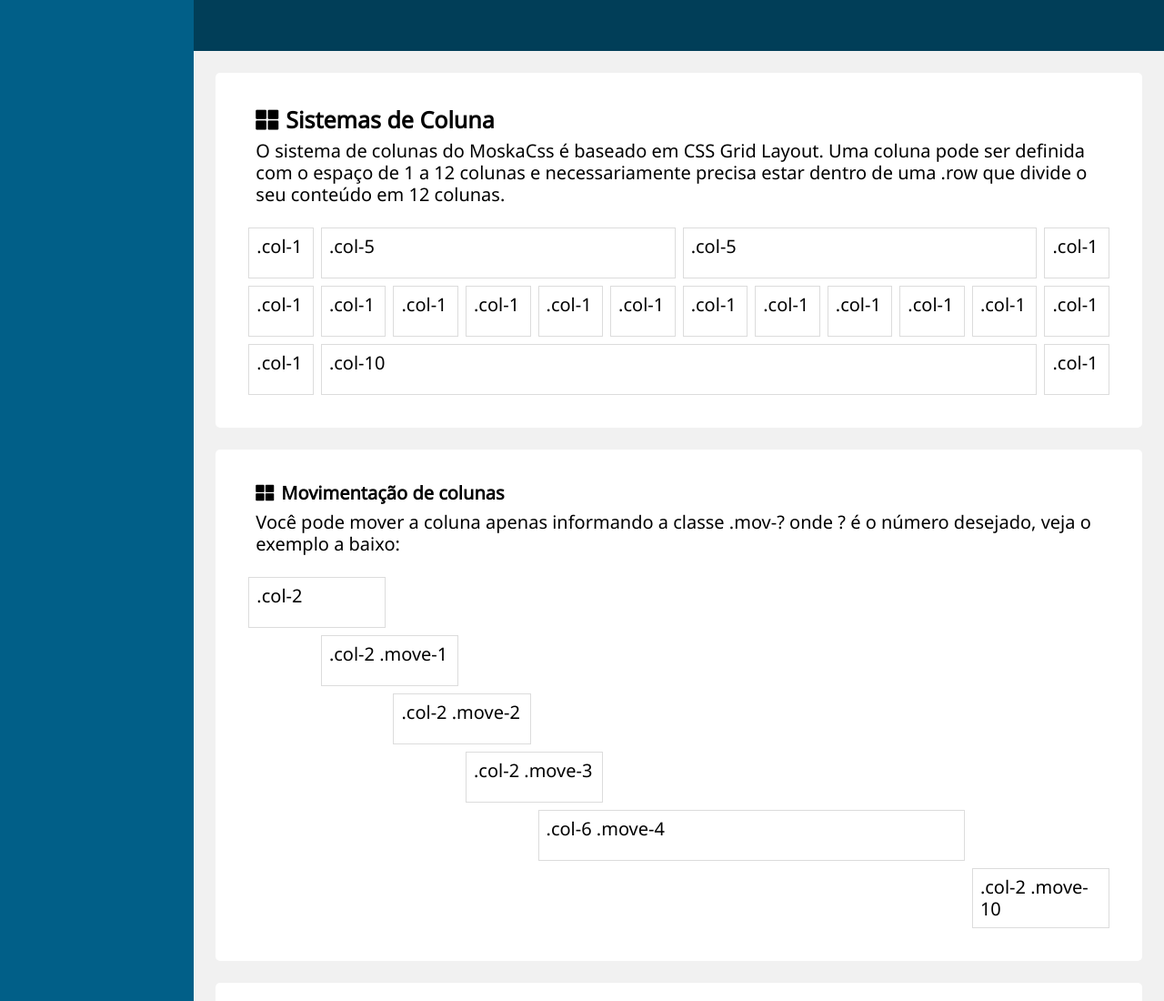
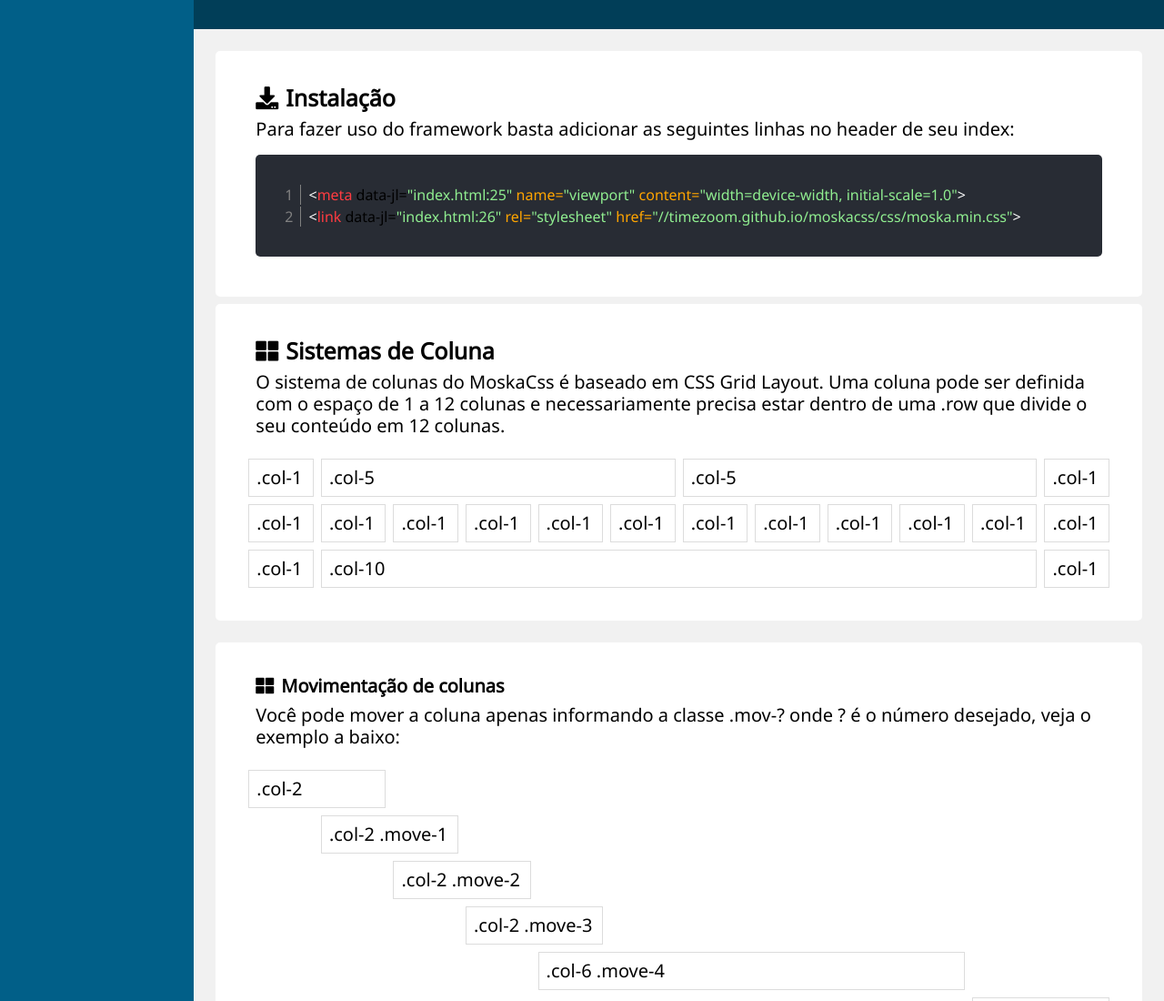
Before and after one commit to TimeZoom/moskacss, a website with bundled scripts: page index.html in a window 1280 px wide. Shown: the top 1100 px of the page at 91% size. Built offline with nearby package versions, Linux system fonts and the light colour scheme.

Commit message:
Create highlight

```diff
--- a/index.html
+++ b/index.html
@@ -3,6 +3,7 @@
   <head>
     <meta charset="utf-8">
     <title>MoskaCss - by Aonix</title>
+    <meta name="viewport" content="width=device-width, initial-scale=1.0">
     <link rel="stylesheet" href="./css/moska.min.css">
     <link rel="stylesheet" href="https://use.fontawesome.com/releases/v5.5.0/css/all.css" integrity="sha384-B4dIYHKNBt8Bc12p+WXckhzcICo0wtJAoU8YZTY5qE0Id1GSseTk6S+L3BlXeVIU" crossorigin="anonymous">
   </head>
@@ -13,6 +14,20 @@
       <div class="col-10 no-padding">
         <div class="row blue-6"></div>
         <div class="row padding-24">
+          <div class="row padding-36 white border-radius-5">
+            <h4><i class="fa fa-download"></i>Instalação</h4>
+            <p>
+              Para fazer uso do framework basta adicionar as seguintes linhas no header de seu index:
+            </p>
+
+            <div class="row padding-8">
+              <pre class="highlight col-12 border-radius-5">
+                <meta name="viewport" content="width=device-width, initial-scale=1.0">
+                <link rel="stylesheet" href="//timezoom.github.io/moskacss/css/moska.min.css">
+              </pre>
+            </div>
+
+          </div>
           <div class="row padding-36 white border-radius-5">
             <h4><i class="fa fa-th-large"></i>Sistemas de Coluna</h4>
             <p>
@@ -114,6 +129,6 @@
     </div>
 
 
-    <script type="text/javascript" src="./js/app.js"></script>
+    <script type="module" src="./js/app.js"></script>
   </body>
 </html>
--- a/js/app.js
+++ b/js/app.js
@@ -0,0 +1,2 @@
+import Highlight from "./highlight.js"
+Highlight.init()
--- /dev/null
+++ b/js/highlight.js
@@ -0,0 +1,39 @@
+export function init () {
+  var codeContent = document.querySelector('.highlight')
+  var lines = codeContent.innerHTML.split('\n')
+
+  codeContent.innerHTML = ""
+  var lineNumber = 1
+  lines.map(line => {
+    if (line) {
+      /*
+      :: -> <
+      %  -> =
+      |  -> "
+      @  -> >
+      */
+      var tag = line.trim()
+                    .replace(/</g,"&lt;") // Remove <
+                    .replace(/>/g,"&gt;") // Remove >
+                    .replace(/^(\&lt\;)([a-z]{0,})/g, '::span class%|tag first|@$1::/span@::span class%|tagName|@$2::/span@') // < and attribute
+                    .replace(/\&gt\;(.{0,})\&lt\;\//g, '&gt;::span class%|tag|@$1::/span@&lt;/') // Tag Body Content
+                    .replace(/&lt;\/([a-z]{0,2})&gt;/g, '&lt;/::span class%|tagName|@$1::/span@&gt;') // inner close tag
+                    .replace(/(\s[a-z]{0,}[=])/g, '::span class%|attr|@$1::/span@') // Attribute
+                    .replace(/([\"\'].*[\"\'])/g, '::span class%|attrValue|@$1::/span@') // Atrribute Value
+                    .replace(/(\&gt\;|(&lt;[\/]))/g, '::span class%|tag|@$1::/span@') // Close tags
+                    .replace(/[:]{2}/g, '<')
+                    .replace(/%/g, '=')
+                    .replace(/\|/g, '"')
+                    .replace(/@/g, '>')
+
+      // console.log(tag)
+      if (tag) {
+        codeContent.innerHTML += `<span class="number">${lineNumber}</span>${tag}`
+        codeContent.innerHTML += '\n'
+        lineNumber++
+      }
+    }
+  })
+}
+
+export default { init }
--- /dev/null
+++ b/scss/components/highlight.scss
@@ -0,0 +1,30 @@
+.highlight {
+  width: 100%;
+  background-color: #282c34;
+  padding: 32px;
+  font-size: 12pt;
+}
+.highlight .row {
+  min-height: 24px;
+}
+.highlight span.tag.first {
+  padding-left: 8px;
+}
+.highlight span.tag {
+  color: white;
+}
+.highlight span.tagName {
+  color: #ff3c41;
+}
+.highlight span.attr {
+  color: orange;
+}
+.highlight span.attrValue {
+  color: lightgreen;
+}
+
+.highlight span.number {
+  color: gray;
+  padding-right: 8px;
+  border-right: 1px solid gray;
+}
--- a/scss/grid.scss
+++ b/scss/grid.scss
@@ -8,7 +8,7 @@ $des : 1024px;
   grid-column: span 12;
   grid-template-columns: repeat(12, 1fr);
   grid-gap: 8px;
-  min-height: 56px;
+  min-height: 32px;
   height: auto;
   // margin: 8px 0;
 }
--- a/scss/moska.scss
+++ b/scss/moska.scss
@@ -10,6 +10,7 @@
 @import "./common/hide-show.scss";
 @import "./sizing/space.scss";
 @import "./stylization/colors.scss";
+@import "./components/highlight.scss";
 @import url('https://fonts.googleapis.com/css?family=Noto+Sans');
 
 
@@ -33,7 +34,7 @@ body {
   background-color: #f1f1f1;
   font-weight: lighter;
   font-size: 15pt;
-  line-height: 1.2;
+  line-height: 24px;
   scroll-behavior: smooth;
 }
 
```
Also changed, not shown: css/grid.min.css, css/moska.min.css, scss/css/highlight.min.css (added).
